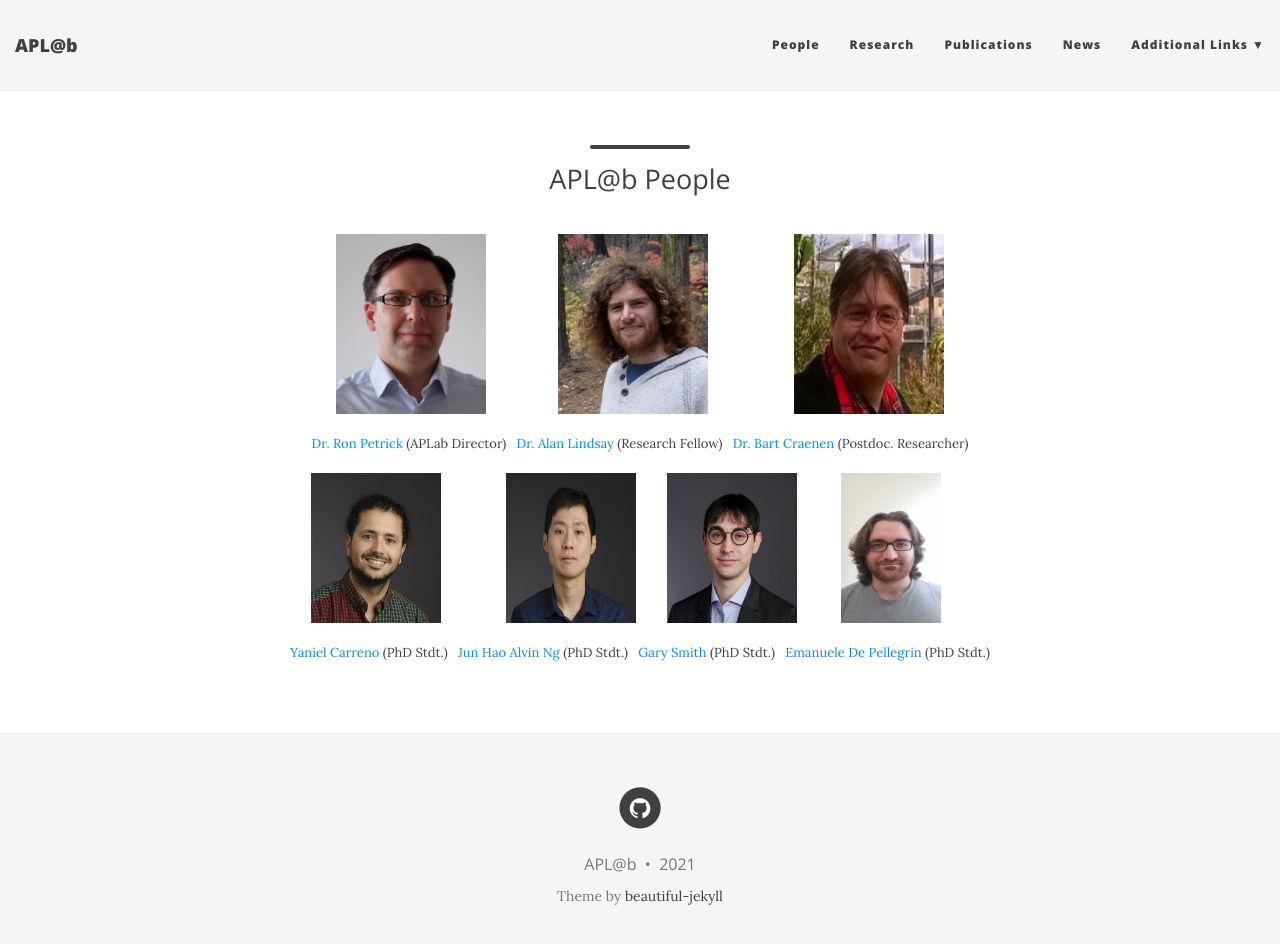
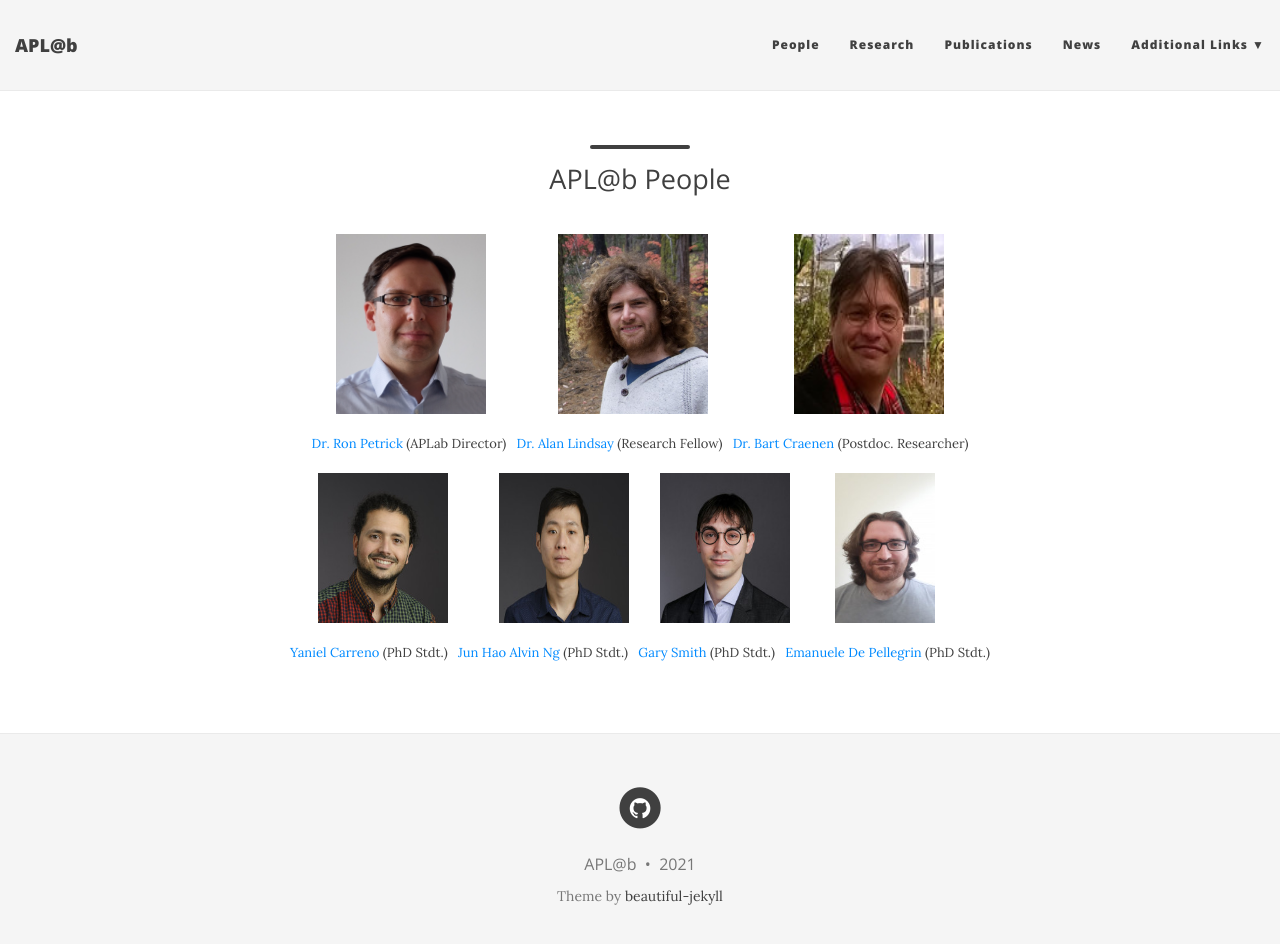
Before and after one commit to aplab2020/aplab2020.github.io, a Jekyll site: the page built from people.md, in a window 1280 px wide and 957 px high. Shown: the top 944 px of the window. Built offline with Jekyll 4.4.1, drawn with Linux system fonts in a browser that asks for light colours; nearby versions of some CDN libraries.

Commit message:
Update people.md

```diff
--- a/people.md
+++ b/people.md
@@ -20,7 +20,7 @@
 
 
 
-<p align="center"> <img src="/img/yaniel.jpg" align="center" width="130" height="150">  &nbsp; &nbsp;  &nbsp; &nbsp; &nbsp; &nbsp; &nbsp; &nbsp; &nbsp;
+<p align="center"> <img src="/img/yaniel.jpg" align="center" width="130" height="150">  &nbsp; &nbsp;  &nbsp; &nbsp; &nbsp; &nbsp; &nbsp;
                    <img src="/img/alvin.jpg" align="center" width="130" height="150"> &nbsp; &nbsp; &nbsp;  &nbsp;
                    <img src="/img/gary.jpg" align="center" width="130" height="150">  &nbsp; &nbsp; &nbsp; &nbsp; &nbsp;  &nbsp;
                    <img src="/img/emanuelle.jpeg" align="center" width="100" height="150"> &nbsp; &nbsp;  &nbsp;  &nbsp; </p>
```
